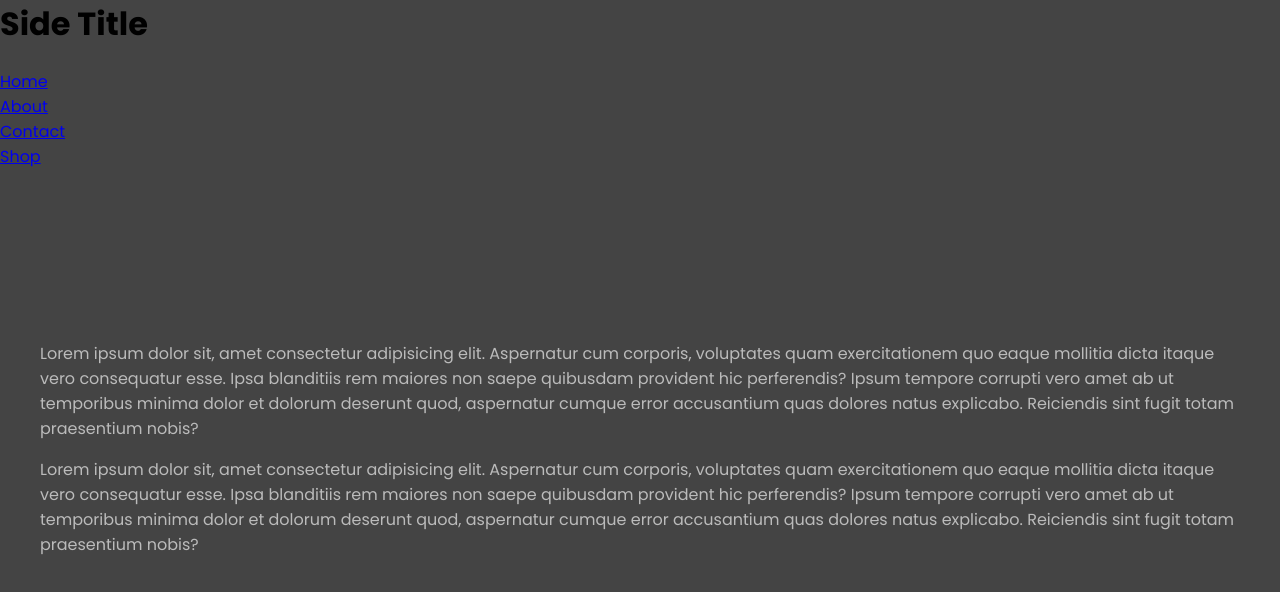
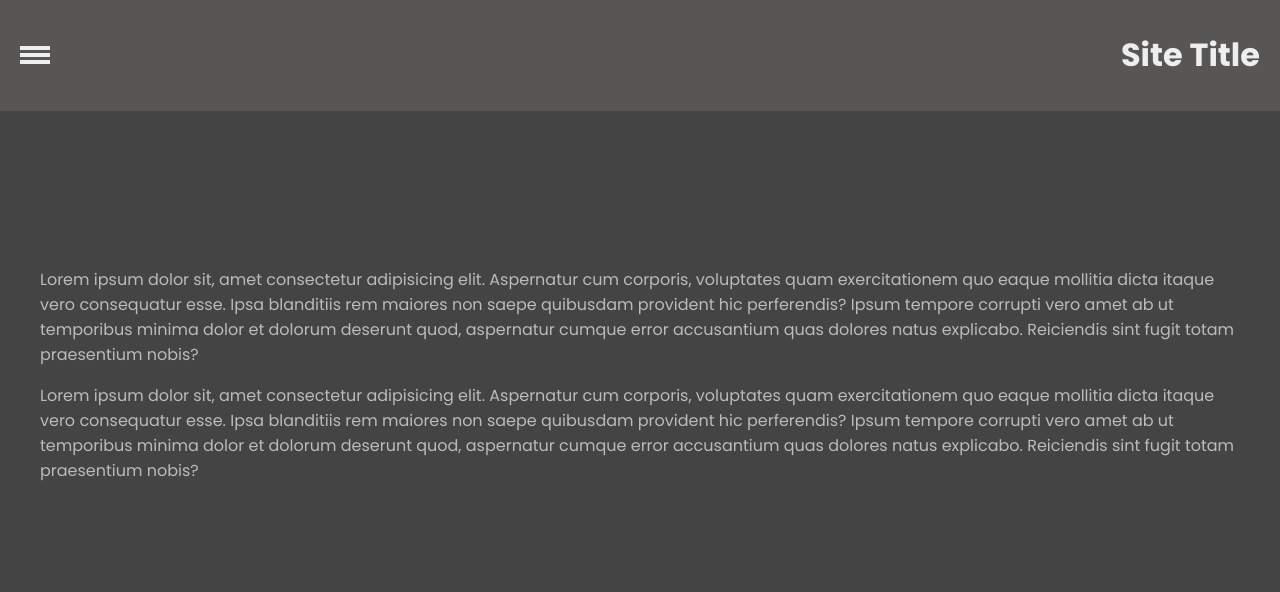
Before and after one commit to pushpeshkamal/challenges, a plain HTML site: page Coding-Challenges-challenge-1/index.html in a window 1280 px wide. Drawn offline with Linux system fonts and the light colour scheme.

Commit message:
transitions

```diff
--- a/Coding-Challenges-challenge-1/index.css
+++ b/Coding-Challenges-challenge-1/index.css
@@ -18,10 +18,70 @@ main {
 
 /* solution styles */
 
+header{
+  background: rgb(88, 85, 85);
+  display: flex;
+  align-items: center;
+  justify-content: space-between;
+  padding: 10px 20px;
+  box-sizing: border-box;
+  color: #eee;
+
+}
+.burger{
+  display: relative;
+  cursor: pointer;
+  font-size: 1.2em;
+  z-index: 1;
+}
+.burger span{
+  display: block;
+  width: 30px;
+  height: 4px;
+  background: #eee;
+  margin: 3px 0;
+  transition: all .3s ease;
+}
+
+nav{
+  position: absolute;
+  top: 0;
+  left: 0;
+  width: 200px;
+  height: 100%;
+  background: rgb(36, 36, 36);
+  box-sizing: border-box;
+  z-index: 0;
+  left: -200px;
+  transition: all .3s ease;
+}
+nav ul{
+  padding: 100px 20px;
+  list-style: none;
+}
+
+nav a{
+  color:#eee;
+  display: block;
+  margin-bottom: 6px;
+  font-size: 1.2em;
+}
 
 
 /* open state */
 
+nav.open{
+  left: 0;
+}
 
+.burger.open span:nth-child(1){
+  transform: rotate(45deg) translate(5px, 5px);
+}
+.burger.open span:nth-child(2){
+  opacity: 0;
+}
+.burger.open span:nth-child(3){
+  transform: rotate(-45deg) translate(5px, -5px);
+}
 
 /* transitions */
--- a/Coding-Challenges-challenge-1/index.html
+++ b/Coding-Challenges-challenge-1/index.html
@@ -9,20 +9,26 @@
 <body>
 
   <div class="menu">
+
     <!-- site title bar / header -->
-    <div class="site-title">
-      <h1>Side Title</h1>
-    </div>
+    <header>
+      <div class="burger">
+        <span></span>
+        <span></span>
+        <span></span>
+      </div>
+      <h1>Site Title</h1>
+    </header>
 
     <!-- slide out nav -->
-    <div class="nav-bar">
+    <nav>
       <ul>
         <li><a href="#">Home</a></li>
         <li><a href="#">About</a></li>
         <li><a href="#">Contact</a></li>
         <li><a href="#">Shop</a></li>
       </ul>
-    </div>
+    </nav>
 
   </div>
 
--- a/Coding-Challenges-challenge-1/index.js
+++ b/Coding-Challenges-challenge-1/index.js
@@ -0,0 +1,10 @@
+
+const burger=document.querySelector('.burger');
+const nav=document.querySelector('nav');
+
+burger,addEventListener('click',()=>{
+    nav.classList.toggle('open');
+    burger.classList.toggle('open');
+    console.log('click');
+}
+);
```
